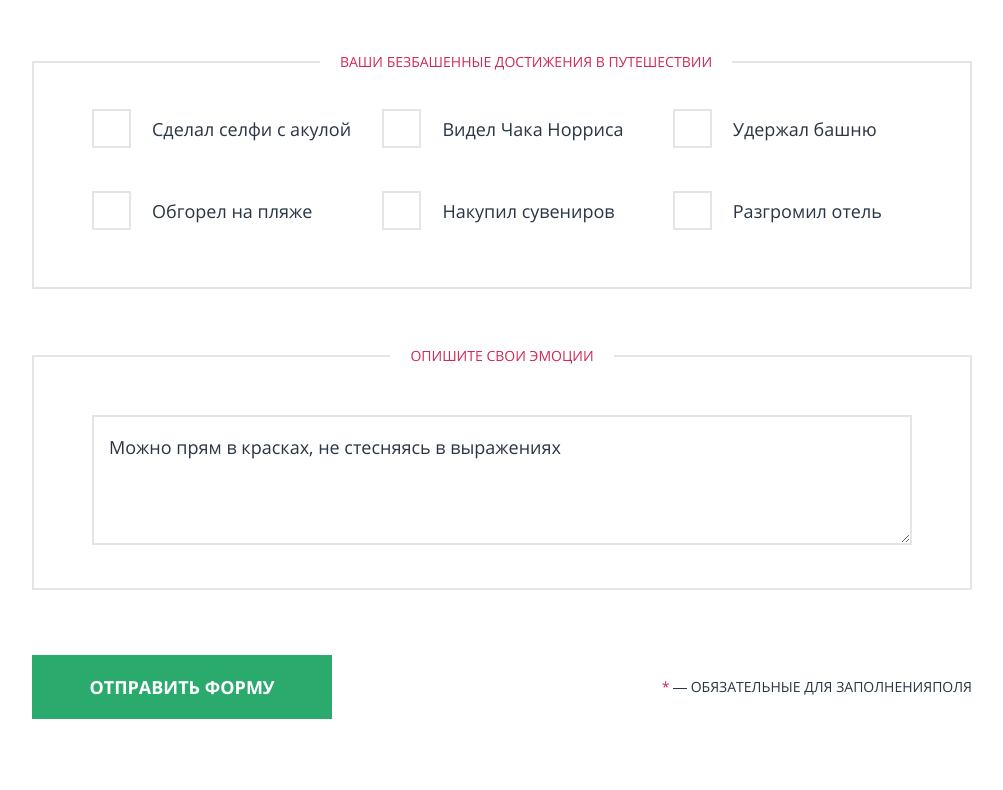
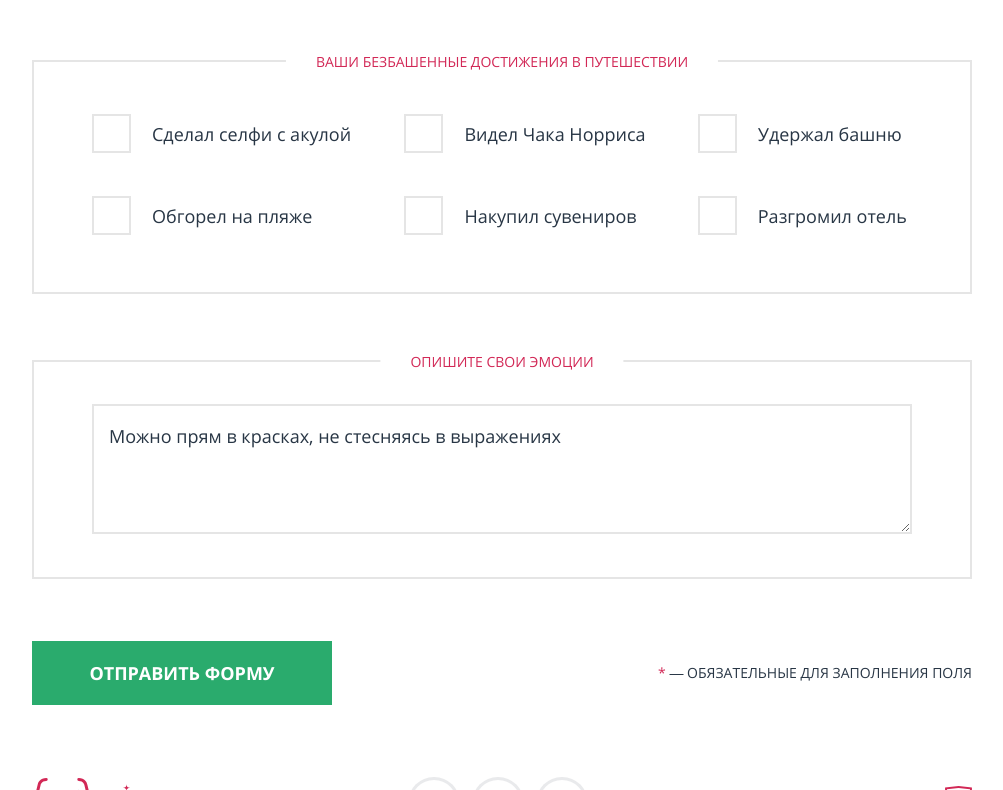
Before and after one commit to NataliaIlina/38944-pink, a website: page form.html in a window 1280 px wide. Shown: the part 1160-1950 px from the top of the page, without its empty margins (138-1141 px from the left). Drawn offline with nearby package versions, Linux system fonts and the light colour scheme; files that its build step writes are made by us from their sources.

Commit message:
Доработана кроссбраузерность страницы формы

```diff
--- a/sass/blocks/form.scss
+++ b/sass/blocks/form.scss
@@ -19,12 +19,25 @@
 }
 
 .form__block {
-  padding: 40px 20px 40px;
+  position: relative;
+  padding: 34px 20px 40px;
   margin: 0;
   border: none;
 
+  &--checkbox {
+    padding-top: 115px;
+  }
+
+  &--apps {
+    padding-top: 112px;
+  }
+
+  &--textarea {
+    padding-top: 72px;
+  }
+
   @include tablet {
-    padding: 40px 58px 60px;
+    padding: 34px 58px 60px;
     border: 2px solid $gray-border;
 
     &--name {
@@ -32,31 +45,32 @@
       padding-right: 0;
       padding-left: 0;
       border: none;
+      margin-bottom: 5px;
     }
 
     &--contacts {
       order: -1;
       padding: 0 58px;
-      padding-top: 40px;
+      padding-top: 45px;
       padding-bottom: 20px;
-      margin-bottom: 60px;
+      margin-bottom: 68px;
     }
 
     &--apps {
-      padding-top: 42px;
+      padding-top: 52px;
       padding-bottom: 55px;
-      padding-left: 58px;
-      margin-bottom: 55px;
+      padding-right: 0;
+      margin-bottom: 65px;
     }
 
     &--checkbox {
-      padding-top: 38px;
+      padding-top: 52px;
       padding-bottom: 45px;
-      margin-bottom: 58px;
+      margin-bottom: 66px;
     }
 
     &--textarea {
-      padding-top: 37px;
+      padding-top: 45px;
       padding-bottom: 42px;
       margin-bottom: 68px;
     }
@@ -71,27 +85,28 @@
     &--apps {
       box-sizing: border-box;
       width: 435px;
-      padding-top: 45px;
+      padding-top: 52px;
       padding-left: 0;
     }
 
     &--contacts {
       width: 100%;
       padding-bottom: 8px;
-      padding-top: 35px;
-      margin-bottom: 56px;
+      padding-top: 42px;
+      margin-bottom: 65px;
     }
 
     &--checkbox {
+      padding-top: 52px;
       padding-right: 10px;
       padding-bottom: 14px;
     }
 
     &--textarea {
       width: 100%;
-      padding-top: 50px;
+      padding-top: 42px;
       padding-bottom: 35px;
-      margin-bottom: 65px;
+      margin-bottom: 62px;
     }
   }
 }
@@ -109,7 +124,7 @@
 
   @include desktop {
     &--apps {
-      padding-top: 20px;
+      padding-top: 26px;
     }
 
     &--checkbox {
@@ -119,19 +134,28 @@
 }
 
 .form__title {
-  display: block;
+  position: absolute;
+  left: 50%;
+  transform: translateX(-50%);
   width: 250px;
+  top: 0;
   padding-top: 40px;
-  margin: 0 auto;
+  margin: 0 auto 5px;
   color: $pink;
   text-align: center;
   text-transform: uppercase;
   @include font(14px, 18px);
+  background-color: transparent;
 
   @include tablet {
     width: auto;
-    padding: 0 20px;
+    margin-bottom: 0;
+    padding: 0 30px;
     padding-top: 0;
+    background-color: $white;
+    z-index: 2;
+    transform: translate(-50%, -50%);
+    white-space: nowrap;
   }
 
   &--contacts {
@@ -277,22 +301,25 @@
 
   @include desktop {
     width: 30%;
-    margin-right: 30px;
 
     &--selfie {
       order: 1;
+      margin-right: 52px;
     }
 
     &--beach {
       order: 4;
+      margin-right: 52px;
     }
 
     &--norris {
       order: 2;
+      margin-right: 33px;
     }
 
     &--gift {
       order: 5;
+      margin-right: 33px;
     }
 
     &--tower {
```
Also changed, not shown: form.html (+1 -1 lines).
